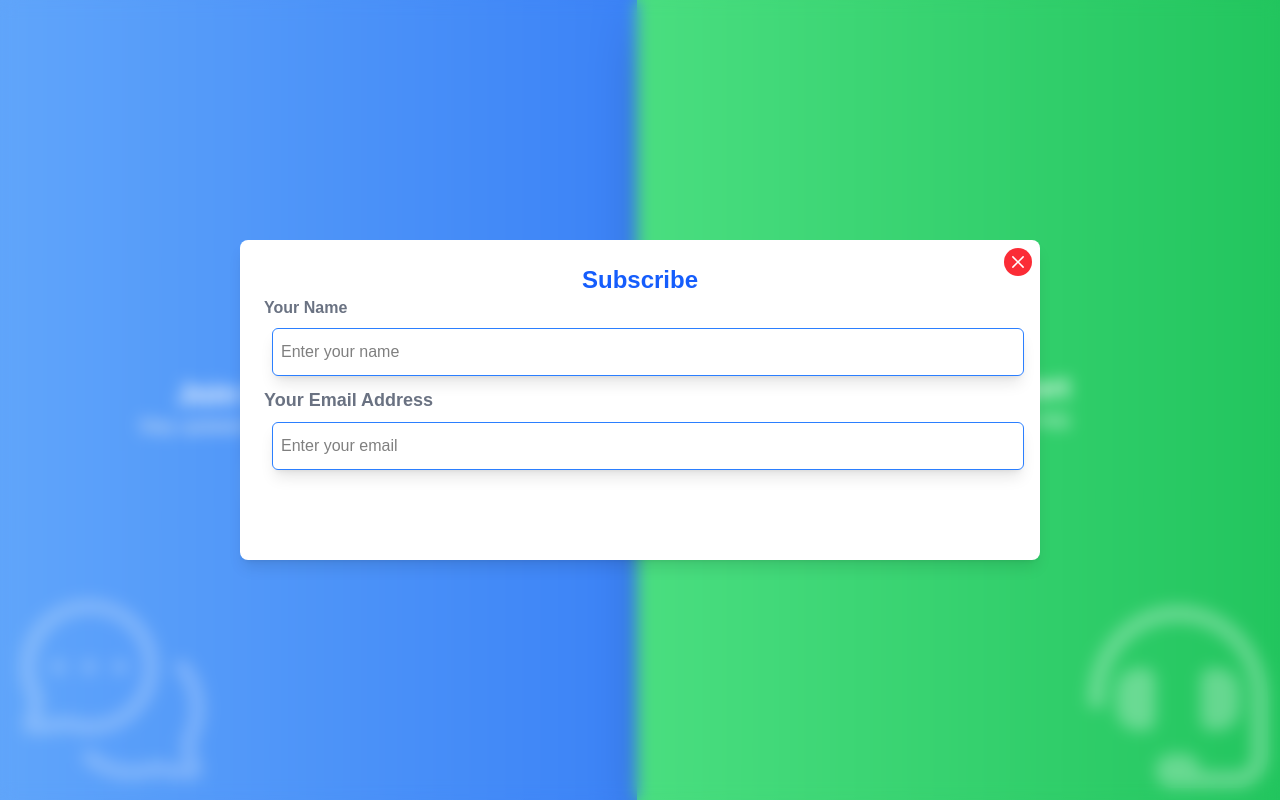
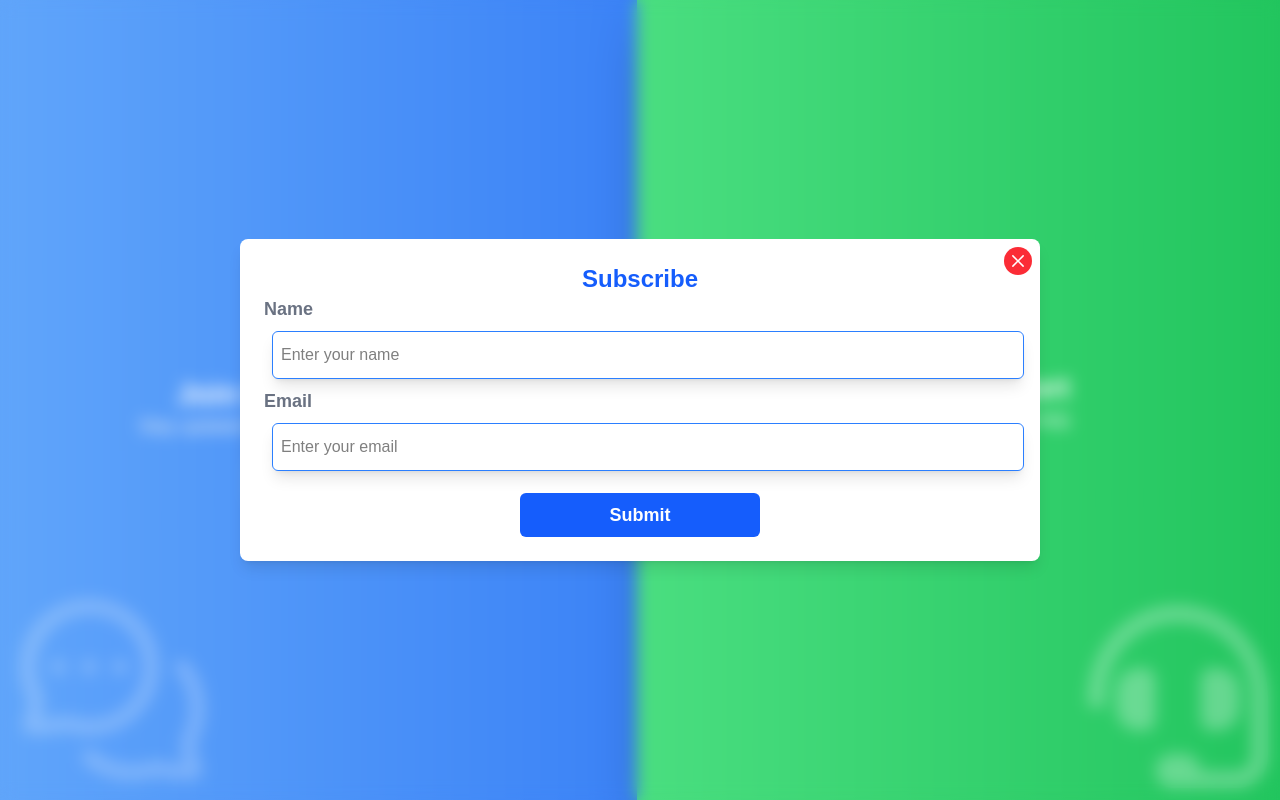
Before and after one commit to TayyabQ/next_app, a Next.js app: page / in a window 1280 px wide. Both pictures are taken after a click on the button "Subscribe". Built offline with nearby package versions, Linux system fonts and the light colour scheme.

Commit message:
refactor(form): refactored the form with shared input fields

```diff
--- a/app/_components/contact-us/contact-form.tsx
+++ b/app/_components/contact-us/contact-form.tsx
@@ -5,7 +5,7 @@ import useToast from "@/hooks/useToast";
 import Modal from "../../../components/modal";
 import Form from "../../../components/form";
 
-export default function ContactModal({
+export default function ContactForm({
   showModal,
   setShowModal,
 }: {
--- a/app/_components/contact-us/contact.tsx
+++ b/app/_components/contact-us/contact.tsx
@@ -1,6 +1,6 @@
 "use client";
 
-import ContactModal from "./contact-form";
+import ContactForm from "./contact-form";
 import Image from "next/image";
 import { useState } from "react";
 import Button from "../../../components/button";
@@ -38,7 +38,7 @@ export default function Contact() {
         </div>
       </div>
       {showModal && (
-        <ContactModal showModal={showModal} setShowModal={setShowModal} />
+        <ContactForm showModal={showModal} setShowModal={setShowModal} />
       )}
     </>
   );
--- a/app/_components/news-letter/newsletter-form.tsx
+++ b/app/_components/news-letter/newsletter-form.tsx
@@ -1,18 +1,16 @@
 "use client";
 
 import { useState, FormEvent, Dispatch, SetStateAction } from "react";
-// import Form from "@/components/form";
-import Button from "../../../components/button";
+import Form from "@/components/form";
+import Modal from "../../../components/modal";
 
-interface FormProps {
-  nameLabel: string;
-  emailLabel: string;
-  onSubmit: (data: { name: string; email: string }) => void;
-  showForm: boolean;
-  setShowForm: Dispatch<SetStateAction<boolean>>;
-}
-
-export default function Form({ nameLabel, emailLabel, onSubmit }: FormProps) {
+export default function NewsLetterForm({
+  showModal,
+  setShowModal,
+}: {
+  showModal: boolean;
+  setShowModal: Dispatch<SetStateAction<boolean>>;
+}) {
   const [name, setName] = useState("");
   const [email, setEmail] = useState("");
 
@@ -22,54 +20,40 @@ export default function Form({ nameLabel, emailLabel, onSubmit }: FormProps) {
       alert("Please fill in all fields.");
       return;
     }
-    onSubmit({ name, email });
   };
 
   return (
     <div>
-      {/* <Form/> */}
-      <h3 className="text-2xl font-bold text-center text-blue-600">
-        Subscribe
-      </h3>
-      <form onSubmit={handleSubmit} className="text-left flex flex-col gap-0.5">
-        <div>
-          <label
-            htmlFor="form-name"
-            className="btext-lg text-gray-500 font-semibold"
-          >
-            {nameLabel}
-          </label>
-          <input
-            type="text"
-            id="form-name"
-            name="name"
-            value={name}
-            onChange={(e) => setName(e.target.value)}
-            required
-            className="bg-white px-2 py-1 text-base rounded-md shadow-lg border-1 border-blue-500 w-70 w-full h-10 sm:h-12 my-1 sm:my-2 ml-1 sm:ml-2 focus:outline-none text-black focus:border-1 focus:border-blue-600"
-            placeholder="Enter your name"
-          />
-        </div>
-        <div>
-          <label
-            htmlFor="form-email"
-            className="text-lg text-gray-500 font-semibold"
-          >
-            {emailLabel}
-          </label>
-          <input
-            type="email"
-            id="form-email"
-            name="email"
-            value={email}
-            onChange={(e) => setEmail(e.target.value)}
-            required
-            className="bg-white px-2 py-1 text-base rounded-md shadow-lg border-1 border-blue-500 w-70 w-full h-10 sm:h-12 my-1 sm:my-2 ml-1 sm:ml-2 focus:outline-none text-black focus:border-1 focus:border-blue-600"
-            placeholder="Enter your email"
-          />
-        </div>
-        <Button label={"Submit"} theme={"blue"} type={2} />
-      </form>
+      <Modal
+        isOpen={showModal}
+        onClose={() => {
+          setShowModal(false);
+        }}
+      >
+        <Form
+          heading="Subscribe"
+          theme="blue"
+          entries={[
+            {
+              label: "Name",
+              value: "name",
+              type: "text",
+              element: "input",
+              id: "name",
+              placeholder: "Enter your name",
+            },
+            {
+              label: "Email",
+              value: "email",
+              type: "text",
+              element: "input",
+              id: "email",
+              placeholder: "Enter your email",
+            }
+          ]}
+          onSubmit={() => {}}
+        />
+      </Modal>
     </div>
   );
 }
--- a/app/_components/news-letter/newsletter.tsx
+++ b/app/_components/news-letter/newsletter.tsx
@@ -1,16 +1,11 @@
 "use client";
 
 import Button from "@/components/button";
-import Form from "./newsletter-form";
 import { useState } from "react";
-import Modal from "@/components/modal";
+import NewsLetterForm from "./newsletter-form";
 
 export default function NewsLetter() {
-  const [showForm, setShowForm] = useState(false);
-
-  const handleSubscribeClick = () => {
-    setShowForm(true);
-  };
+  const [showModal, setShowModal] = useState<boolean>(false);
 
   const handleFormSubmit = async (formData: {
     name: string;
@@ -33,7 +28,7 @@ export default function NewsLetter() {
       }
 
       console.log("Subscription successful:", result);
-      setShowForm(false);
+      setShowModal(false);
     } catch (error: any) {
       console.error("Subscription submission failed:", error);
     }
@@ -60,24 +55,14 @@ export default function NewsLetter() {
             label="Subscribe"
             theme="blue"
             type={1}
-            func={handleSubscribeClick}
+            func={() => {
+              setShowModal(true);
+            }}
           />
         </div>
-
-        <Modal
-          isOpen={showForm}
-          onClose={() => {
-            setShowForm(false);
-          }}
-        >
-          <Form
-            nameLabel="Your Name"
-            emailLabel="Your Email Address"
-            showForm={showForm}
-            setShowForm={setShowForm}
-            onSubmit={handleFormSubmit}
-          />
-        </Modal>
+        {showModal && (
+          <NewsLetterForm showModal={showModal} setShowModal={setShowModal} />
+        )}
 
         <div className="absolute bottom-0 left-0 p-3 sm:p-5 opacity-80">
           <img
@@ -88,7 +73,6 @@ export default function NewsLetter() {
             className="w-28 h-auto sm:w-36 md:w-[185px]"
           />
         </div>
-
       </div>
     </>
   );
--- a/components/button.tsx
+++ b/components/button.tsx
@@ -2,22 +2,36 @@ interface CustomButtonProps {
   label: string;
   theme?: string;
   type?: number;
-  func?: (e:any)=> void;
+  func?: (e: any) => void;
 }
 
-const Button = ({ label, theme , type , func }: CustomButtonProps) => {
-  let styling : string = "";
-  if(type==1){
-    styling = `text-${theme}-500 bg-white py-1 lg:py-2 px-2 lg:px-4 lg:text-xl text-lg 2xl:text-2xl font-semibold rounded-lg hover:cursor-pointer`
-  } else if (type==2){
-    styling = `mt-3 self-center bg-${theme}-600 text-white p-2 lg:px-5 lg:w-60 md:w-40 sm:w-40 text-lg rounded-md hover:cursor-pointer hover:bg-${theme}-800 w-fit font-semibold`
-  } else{
-    styling = `mt-3 self-center bg-${theme}-600 text-white p-2 lg:px-5 lg:w-60 md:w-40 sm:w-40 text-lg rounded-md hover:cursor-pointer hover:bg-${theme}-800 w-fit font-semibold`
+const Button = ({ label, theme, type, func }: CustomButtonProps) => {
+  let color: string = theme == "green" ? "green" : "blue";
+  let styling: string = "";
+  if (type == 1) {
+    if (color == "blue") {
+      styling = `text-blue-500 bg-white py-1 lg:py-2 px-2 lg:px-4 lg:text-xl text-lg 2xl:text-2xl font-semibold rounded-lg hover:cursor-pointer`;
+    } else if (color == "green") {
+      styling = `text-green-500 bg-white py-1 lg:py-2 px-2 lg:px-4 lg:text-xl text-lg 2xl:text-2xl font-semibold rounded-lg hover:cursor-pointer`;
+    } else {
+      styling = `text-gray-500 bg-white py-1 lg:py-2 px-2 lg:px-4 lg:text-xl text-lg 2xl:text-2xl font-semibold rounded-lg hover:cursor-pointer`;
+    }
+  } else if (type == 2) {
+    if (color == "blue") {
+      styling = `mt-3 self-center bg-blue-600 text-white p-2 lg:px-5 lg:w-60 md:w-40 sm:w-40 text-lg rounded-md hover:cursor-pointer hover:bg-blue-800 w-fit font-semibold`;
+    } else if (color == "green") {
+      styling = `mt-3 self-center bg-green-600 text-white p-2 lg:px-5 lg:w-60 md:w-40 sm:w-40 text-lg rounded-md hover:cursor-pointer hover:bg-green-800 w-fit font-semibold`;
+    } else {
+      styling = `mt-3 self-center bg-gray-600 text-white p-2 lg:px-5 lg:w-60 md:w-40 sm:w-40 text-lg rounded-md hover:cursor-pointer hover:bg-gray-800 w-fit font-semibold`;
+    }
+  } else {
+    styling = `mt-3 self-center bg-${color}-600 text-white p-2 lg:px-5 lg:w-60 md:w-40 sm:w-40 text-lg rounded-md hover:cursor-pointer hover:bg-${color}-800 w-fit font-semibold`;
   }
   return (
-  <button className={styling} onClick={func}>
-    {label}
-  </button>
-);}
+    <button className={styling} onClick={func}>
+      {label}
+    </button>
+  );
+};
 
 export default Button;
--- a/components/form.tsx
+++ b/components/form.tsx
@@ -1,6 +1,7 @@
 import { useState } from "react";
 import Button from "./button";
 import FormField from "./formField";
+import FormHeading from "./formHeading";
 
 type FormData = {
   [key: string]: string;
@@ -41,9 +42,7 @@ export default function Form(props: FormProps) {
 
   return (
     <>
-      <h3 className={`text-2xl font-bold text-center text-${props.theme}-600`}>
-        {props.heading}
-      </h3>
+      <FormHeading value={props.heading} color={props.theme}/>
       <form onSubmit={handleSubmit} className="text-left flex flex-col gap-0.5">
         <div>
           {props.entries.map((entry, index) => (
--- a/components/formField.tsx
+++ b/components/formField.tsx
@@ -22,11 +22,26 @@ export default function FormField({
   onChange,
 }: FormFieldProps) {
   const color = theme ?? "gray";
-  const stylings = {
-    input: `bg-white px-2 py-1 text-base rounded-md shadow-lg border-1 border-${color}-500 w-70 w-full h-10 sm:h-12 my-1 sm:my-2 ml-1 sm:ml-2 focus:outline-none text-black focus:border-1 focus:border-${color}-600`,
+  let stylings:{input:string,label:string,textarea:string};
+  if(color=="blue"){
+    stylings={
+    input: `bg-white px-2 py-1 text-base rounded-md shadow-lg border-1 border-blue-500 w-70 w-full h-10 sm:h-12 my-1 sm:my-2 ml-1 sm:ml-2 focus:outline-none text-black focus:border-1 focus:border-blue-600`,
     label: "text-lg text-gray-500 font-semibold",
-    textarea:`resize-none min-h-30 bg-white px-2 py-1 text-base rounded-md shadow-lg border-1 border-${color}-500 w-70 w-full h-10 sm:h-12 my-1 sm:my-2 ml-1 sm:ml-2 focus:outline-none text-black focus:border-1 focus:border-${color}-600`
-  };
+    textarea:`resize-none min-h-30 bg-white px-2 py-1 text-base rounded-md shadow-lg border-1 border-blue-500 w-70 w-full h-10 sm:h-12 my-1 sm:my-2 ml-1 sm:ml-2 focus:outline-none text-black focus:border-1 focus:border-blue-600`
+  }
+  }else if(color=="green"){
+    stylings={
+    input: `bg-white px-2 py-1 text-base rounded-md shadow-lg border-1 border-green-500 w-70 w-full h-10 sm:h-12 my-1 sm:my-2 ml-1 sm:ml-2 focus:outline-none text-black focus:border-1 focus:border-green-600`,
+    label: "text-lg text-gray-500 font-semibold",
+    textarea:`resize-none min-h-30 bg-white px-2 py-1 text-base rounded-md shadow-lg border-1 border-green-500 w-70 w-full h-10 sm:h-12 my-1 sm:my-2 ml-1 sm:ml-2 focus:outline-none text-black focus:border-1 focus:border-green-600`
+  }
+  }else{
+    stylings={
+    input: `bg-white px-2 py-1 text-base rounded-md shadow-lg border-1 border-gray-500 w-70 w-full h-10 sm:h-12 my-1 sm:my-2 ml-1 sm:ml-2 focus:outline-none text-black focus:border-1 focus:border-gray-600`,
+    label: "text-lg text-gray-500 font-semibold",
+    textarea:`resize-none min-h-30 bg-white px-2 py-1 text-base rounded-md shadow-lg border-1 border-gray-500 w-70 w-full h-10 sm:h-12 my-1 sm:my-2 ml-1 sm:ml-2 focus:outline-none text-black focus:border-1 focus:border-gray-600`
+  }
+  }
 
   let fieldElement = null;
 
--- /dev/null
+++ b/components/formHeading.tsx
@@ -0,0 +1,15 @@
+export default function FormHeading({value,color}:{value:string,color:string}){
+  let styling;
+  if(color=="blue"){
+    styling = "text-2xl font-bold text-center text-blue-600"
+  } else if(color=="green"){
+    styling = "text-2xl font-bold text-center text-green-600"
+  } else{
+    styling = "text-2xl font-bold text-center text-gray-600"
+  }
+  return(
+    <>
+      <div className={styling}>{value}</div>
+    </>
+  )
+}
--- a/package.json
+++ b/package.json
@@ -23,11 +23,12 @@
     "@types/node": "^20",
     "@types/react": "^19",
     "@types/react-dom": "^19.1.5",
+    "autoprefixer": "^10.4.21",
     "next": "15.3.2",
     "prisma": "^6.8.2",
     "react": "^19.0.0",
     "react-dom": "^19.0.0",
-    "tailwindcss": "^4",
+    "tailwindcss": "^4.1.7",
     "typescript": "^5",
     "zod": "^3.25.7"
   }
--- /dev/null
+++ b/tailwind.config.js
@@ -0,0 +1,20 @@
+// @type {import('tailwindcss').Config}
+module.exports = {
+  content: [
+    "./app/**/*.{js,ts,jsx,tsx}",
+    "./pages/**/*.{js,ts,jsx,tsx}",
+    "./components/**/*.{js,ts,jsx,tsx}",
+  ],
+  safelist: [
+    {
+      pattern: /border-(gray|blue|red|green|yellow|purple|pink)-500/,
+    },
+    {
+      pattern: /focus:border-(gray|blue|red|green|yellow|purple|pink)-600/,
+    },
+  ],
+  theme: {
+    extend: {},
+  },
+  plugins: [],
+};
```
Also changed, not shown: 1 other file (tests, documents, lock files or other folders).
